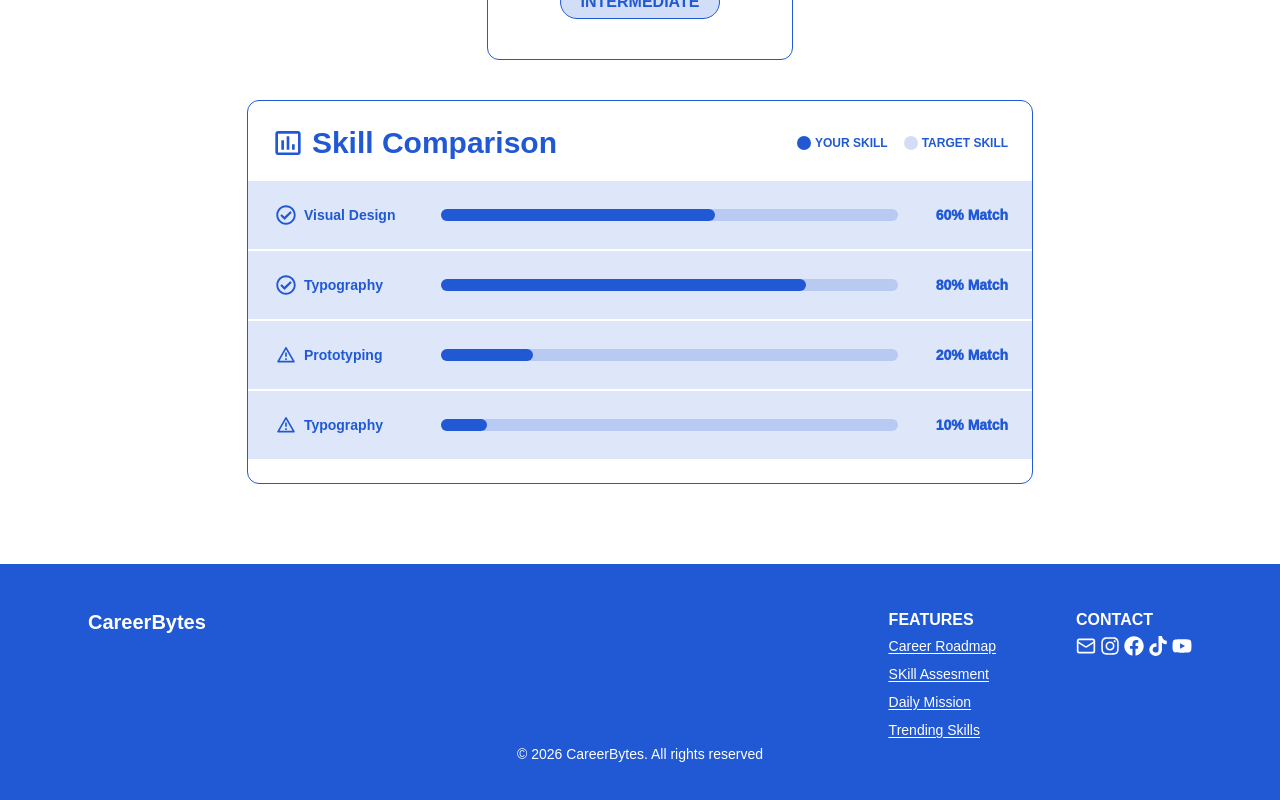
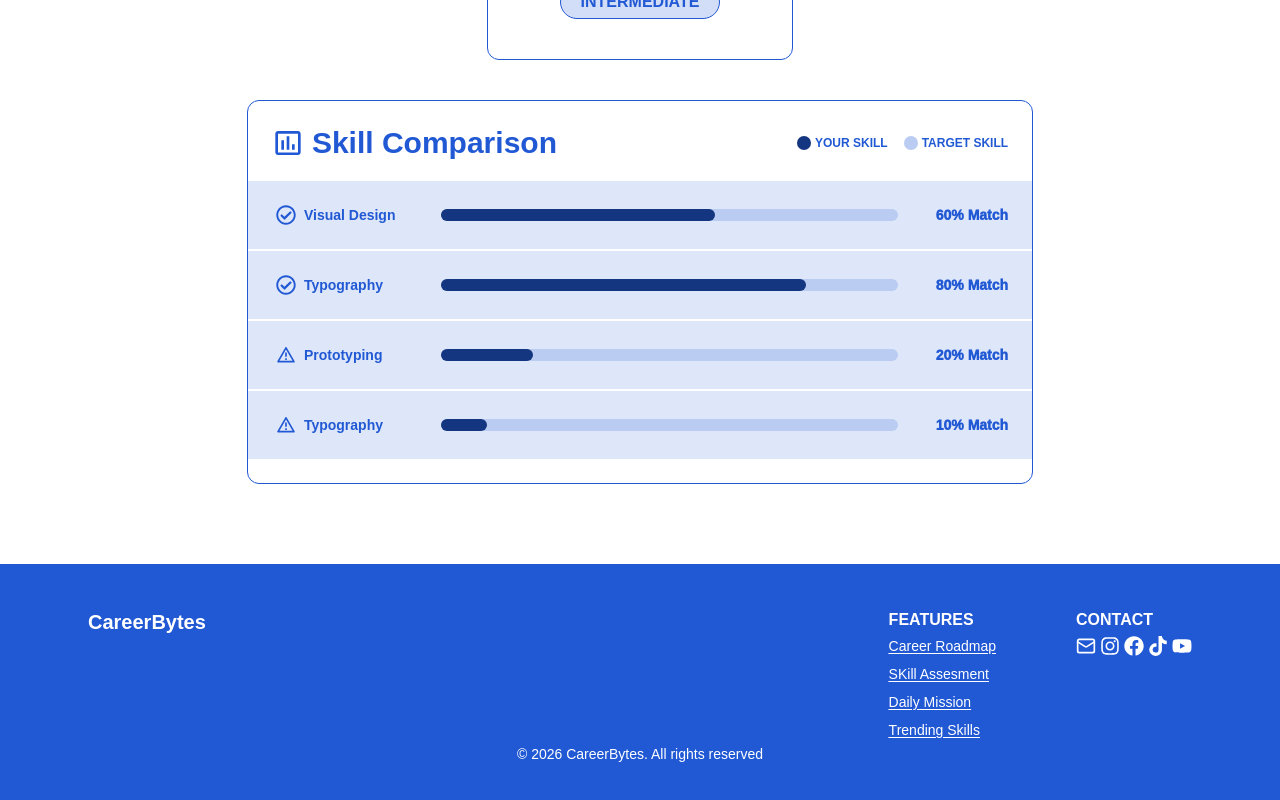
Before and after one commit to Ampasan/Frontend_CareerBytes, a React (Vite) app: page /assesment in a window 1280 px wide. Shown: the part 924-1724 px from the top of the page. Built offline with nearby package versions, Linux system fonts and the light colour scheme; sample sign-in values are in the browser's storage.

Commit message:
Add: missing key index and edit skill bar color

```diff
--- a/src/components/ui/QuizCard.jsx
+++ b/src/components/ui/QuizCard.jsx
@@ -25,8 +25,9 @@ function QuizCard ({
             {/* OPTION */}
             <div className="flex flex-col gap-5">
                 {options.map((option, index) => (
-                <div className="flex flex-col items-start p-3 border-2 border-(--color-primary)/30 rounded-lg font-semibold
-                                hover:bg-(--color-primary) hover:text-white transition">
+                <div key={index}
+                className="flex flex-col items-start p-3 border-2 border-(--color-primary)/30 rounded-lg font-semibold
+                                hover:bg-(--color-primary) hover:text-white transition cursor-pointer">
                     <div className="flex justify-center items-center gap-3 text-sm ">
                         <div className="flex items-center justify-center h-7 w-7 text-xs rounded-full border-2 border-(--color-primary)/30">
                         {index + 1}
--- a/src/components/ui/SkillBar.jsx
+++ b/src/components/ui/SkillBar.jsx
@@ -12,8 +12,8 @@ function SkillBar ({ percentage, text, type = "Match" }) {
             </div>
 
             <div className="order-3 col-span-2 lg:col-span-1 lg:order-0 w-full flex items-center pb-5 lg:pb-0">
-                <div className="flex-1 bg-(--color-primary)/20 h-3 rounded-full ">
-                    <div className="bg-(--color-primary) h-full rounded-full"
+                <div className="flex-1 bg-[#BACCF2] h-3 rounded-full ">
+                    <div className="bg-[#14357F] h-full rounded-full"
                      style={{ width: `${percentage}%` }}>
                      </div>
                 </div>
--- a/src/components/ui/SkillComparison.jsx
+++ b/src/components/ui/SkillComparison.jsx
@@ -15,11 +15,11 @@ function SkillComparison ({ data }) {
                 </div>
                 <div className="flex items-center gap-4 text-(--color-primary) text-xs font-semibold">
                     <div className="flex gap-1 items-center">
-                        <div className="bg-(--color-primary) h-2 w-2 lg:h-3.5 lg:w-3.5 rounded-full"></div>
+                        <div className="bg-[#14357F] h-2 w-2 lg:h-3.5 lg:w-3.5 rounded-full"></div>
                         <p>YOUR SKILL</p>
                     </div>
                     <div className="flex gap-1 items-center">
-                        <div className="bg-[var(--color-primary)]/20 h-2 w-2 lg:h-3.5 lg:w-3.5 rounded-full"></div>
+                        <div className="bg-[#BACCF2] h-2 w-2 lg:h-3.5 lg:w-3.5 rounded-full"></div>
                         <p>TARGET SKILL</p>
                     </div>
                 </div>
```
